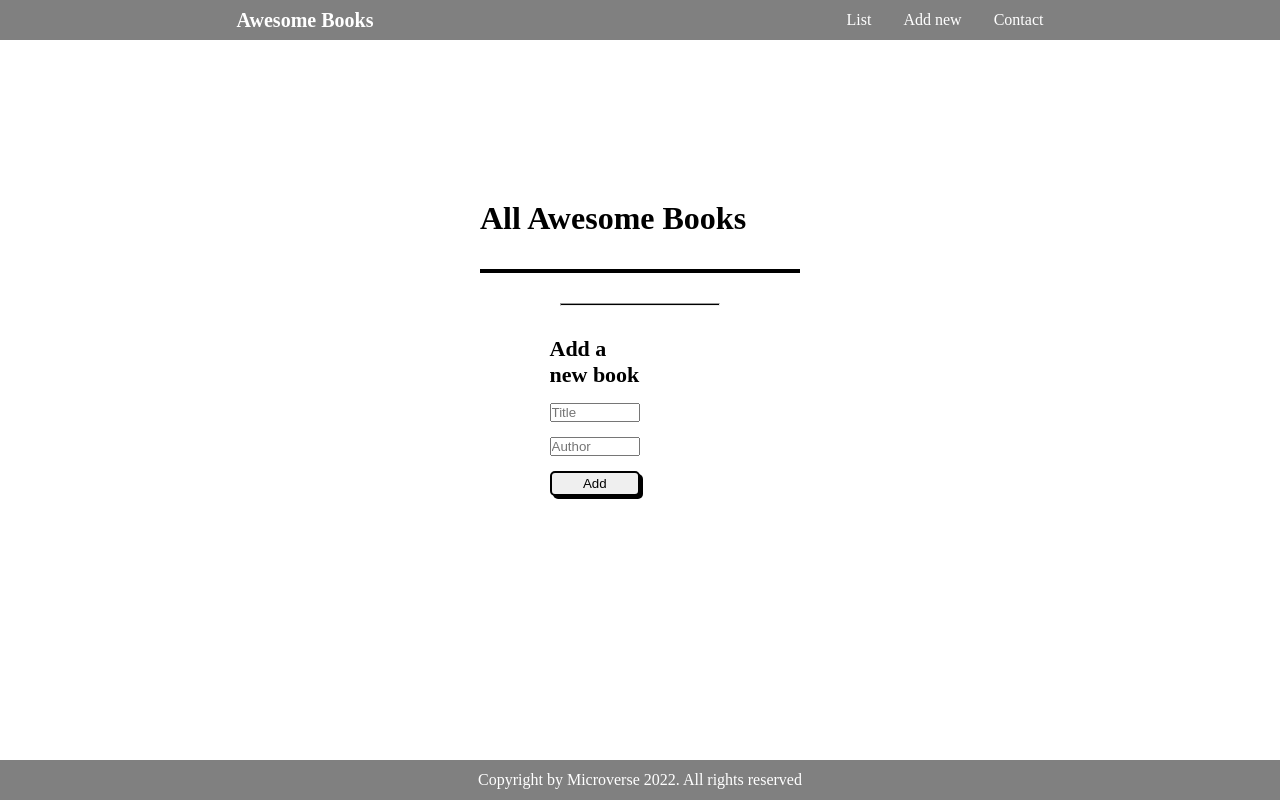
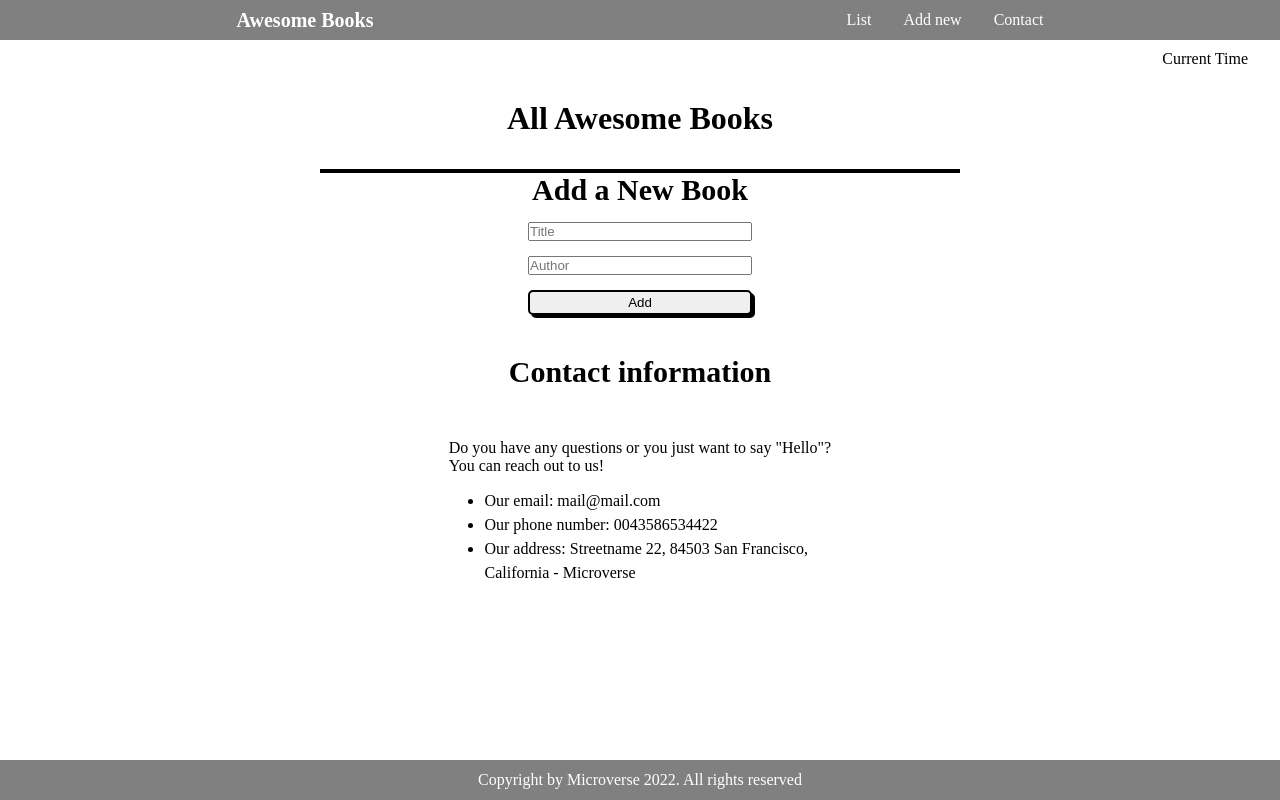
Before and after one commit to V-Blaze/Awesome_Books, a website: page index.html in a window 1280 px wide. Drawn offline with Linux system fonts and the light colour scheme.

Commit message:
Adds styling to add new and contact sections

```diff
--- a/index.html
+++ b/index.html
@@ -16,21 +16,41 @@
         <li><a href="#" class="list">Contact</a></li>
     </ul>
     </nav>
+
+    <div class="time-box"><span class="Current Time">Current Time</span></div>
     <main>
         <h1 class="main-title">All Awesome Books</h1>
         <div class="books"></div>
-        <hr class="hr">
+
     </main>
     <section class="formSection">
         <form id="addBook" method="post">
-            <h3 class="form-title">Add a new book</h3>
+            <h3 class="form-title">Add a New Book</h3>
             <input id="addTitle" type="text" placeholder="Title" required>
             <input id="addAuthor" type="text" placeholder="Author" required>
             <button type="submit">Add</button>
         </form>
     </section>
-    <section class="contact"></section>
+    <section class="contact">
+        <h3 class="contact-title">Contact information</h3>
+        <p class="contact-content">
+            Do you have any questions or you just want to say "Hello"? <br>
+            You can reach out to us!
+        </p>
+        <ul class="contact-list">
+            <li class="list-element">Our email: mail@mail.com</li>
+            <li class="list-element">Our phone number: 0043586534422</li>
+            <li class="list-element">Our address: Streetname 22, 84503 San Francisco, California - Microverse</li>
+        </ul>
+    </section>
+
+
+
+
+
     <footer>Copyright by Microverse 2022. All rights reserved</footer>
+
+
     <script src="./script.js"></script>
 </body>
 </html>
--- a/style.css
+++ b/style.css
@@ -15,14 +15,14 @@ body {
 main {
   display: flex;
   flex-direction: column;
-  width: 25%;
+  width: 50%;
 }
 
 .books {
   display: flex;
   flex-direction: column;
   width: 100%;
-  margin-top: 10%;
+  margin-top: 5%;
   border: 2px solid black;
 }
 
@@ -38,7 +38,7 @@ main {
 .form-title {
   display: flex;
   justify-content: center;
-  font-size: 22px;
+  font-size: 30px;
 }
 
 #addBook {
@@ -50,7 +50,8 @@ main {
 }
 
 .main-title {
-  margin-top: 50%;
+  align-self: center;
+  margin-top: 5%;
 }
 
 .book-title {
@@ -70,14 +71,7 @@ button {
   border: 2px solid black;
   border-radius: 5px;
   box-shadow: 3px 3px;
-}
-
-.hr {
-  align-self: center;
-  margin: 30px 0;
-  width: 50%;
-  background-color: black;
-  height: 3px;
+  cursor: pointer;
 }
 
 button:hover {
@@ -137,3 +131,39 @@ footer {
   align-items: center;
   color: white;
 }
+
+.formSection {
+  display: flex;
+  justify-content: center;
+  width: 35%;
+}
+
+.contact {
+  display: flex;
+  flex-direction: column;
+  align-items: center;
+}
+
+.contact-title {
+  font-size: 30px;
+  margin: 40px 0;
+}
+
+.contact-content {
+  margin: 10px 0;
+}
+
+.contact-list {
+  margin: 4px 0 5px 15%;
+  width: 80%;
+  height: 100%;
+  line-height: 24px;
+}
+
+.time-box {
+  width: 100%;
+  display: flex;
+  justify-content: end;
+  margin-right: 5%;
+  padding-top: 10px;
+}
```
